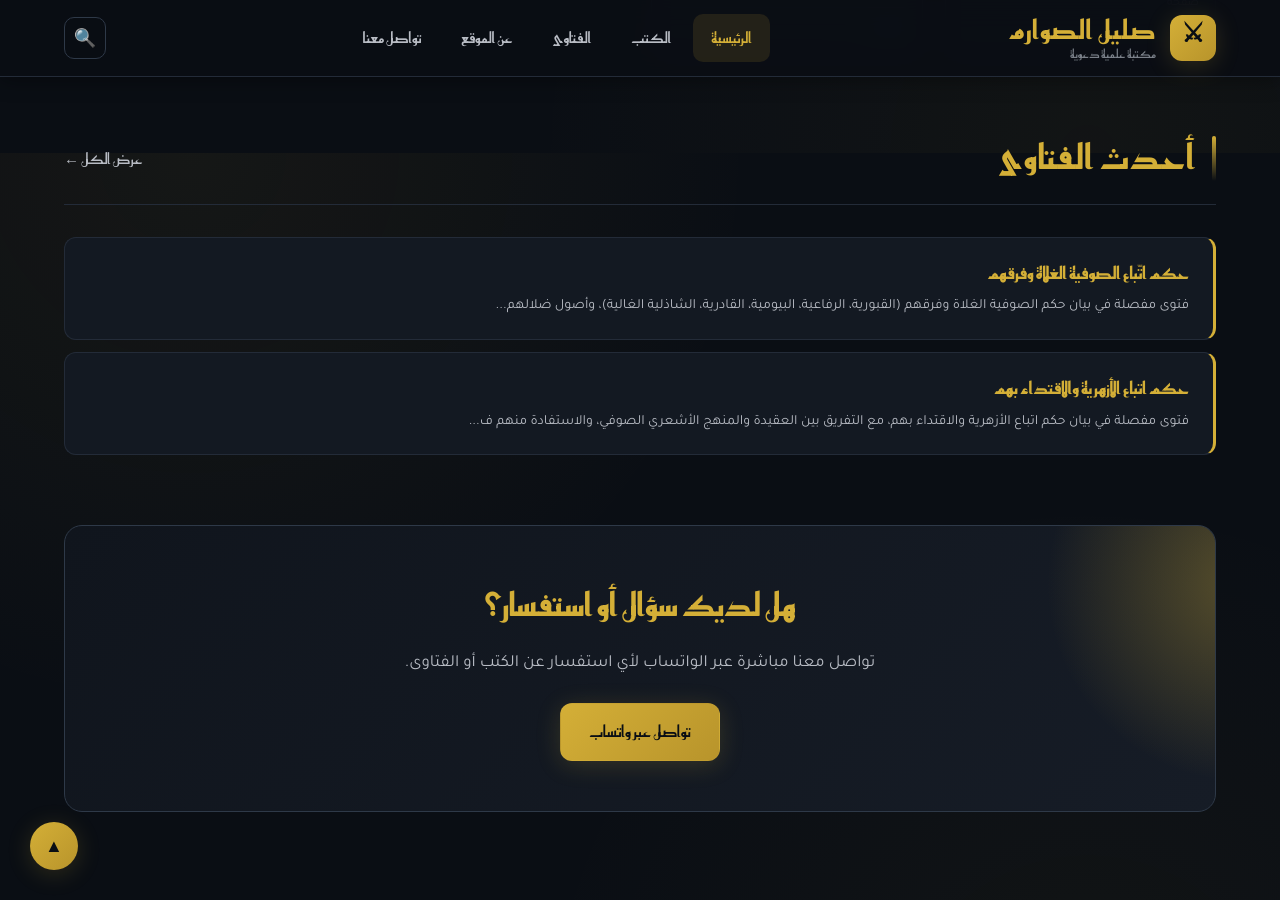
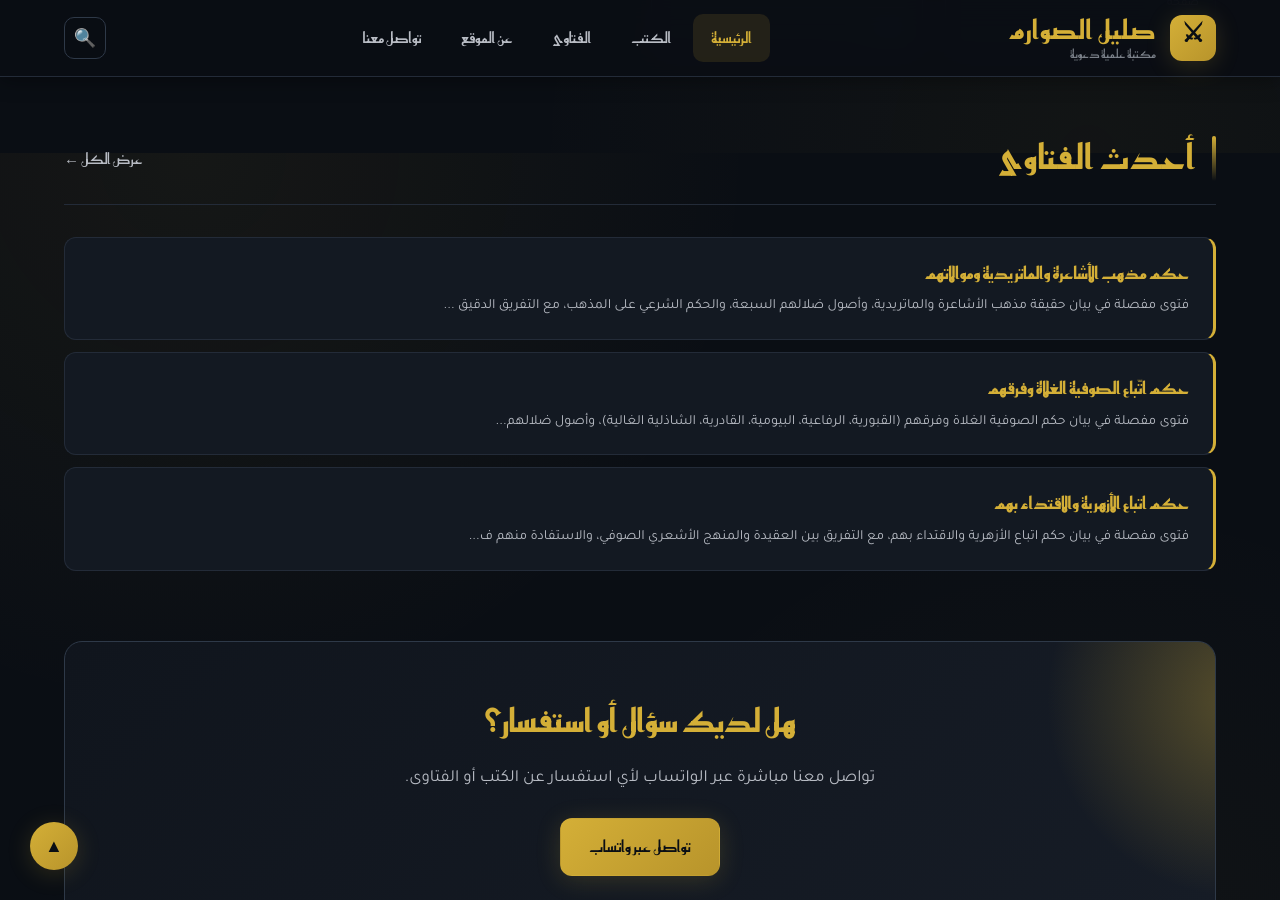
Before and after one commit to saifomran262977-svg/sabeel-alhuda-web, a Jekyll site: the page built from index.md, in a window 1280 px wide and 900 px high, scrolled down 1647 px. Built offline with Jekyll 4.4.1, drawn with Linux system fonts in a browser that asks for light colours; some web fonts are replaced.

Commit message:
Update hukm-muwalat-al-ashaira-al-maturidiyya.md

```diff
--- a/_fatwas/hukm-muwalat-al-ashaira-al-maturidiyya.md
+++ b/_fatwas/hukm-muwalat-al-ashaira-al-maturidiyya.md
@@ -1,3 +1,20 @@
+---
+layout: fatwa
+title: "حكم مذهب الأشاعرة والماتريدية وموالاتهم"
+category: "المنهج والفرق"
+date: 2026-10-16
+description: "فتوى مفصلة في بيان حقيقة مذهب الأشاعرة والماتريدية، وأصول ضلالهم السبعة، والحكم الشرعي على المذهب، مع التفريق الدقيق بين الحكم على القول والحكم على المعين، والرد على شبهاتهم."
+tags:
+  - الأشاعرة
+  - الماتريدية
+  - الفرق
+  - العقيدة
+  - الصفات
+  - التعطيل
+  - علم الكلام
+source: "من فتاوى الشيخ سيف بن عمران (أبو البراء المصري)"
+---
+
 *أقول مستعيناً بالله، وحده لا شريك له، عليه توكلت وإليه أنيب:*
 
 الحمد لله رب العالمين، والصلاة والسلام على أشرف الأنبياء والمرسلين، نبينا محمد وعلى آله وصحبه أجمعين، ومن تبعهم بإحسان إلى يوم الدين، أما بعد:
```
